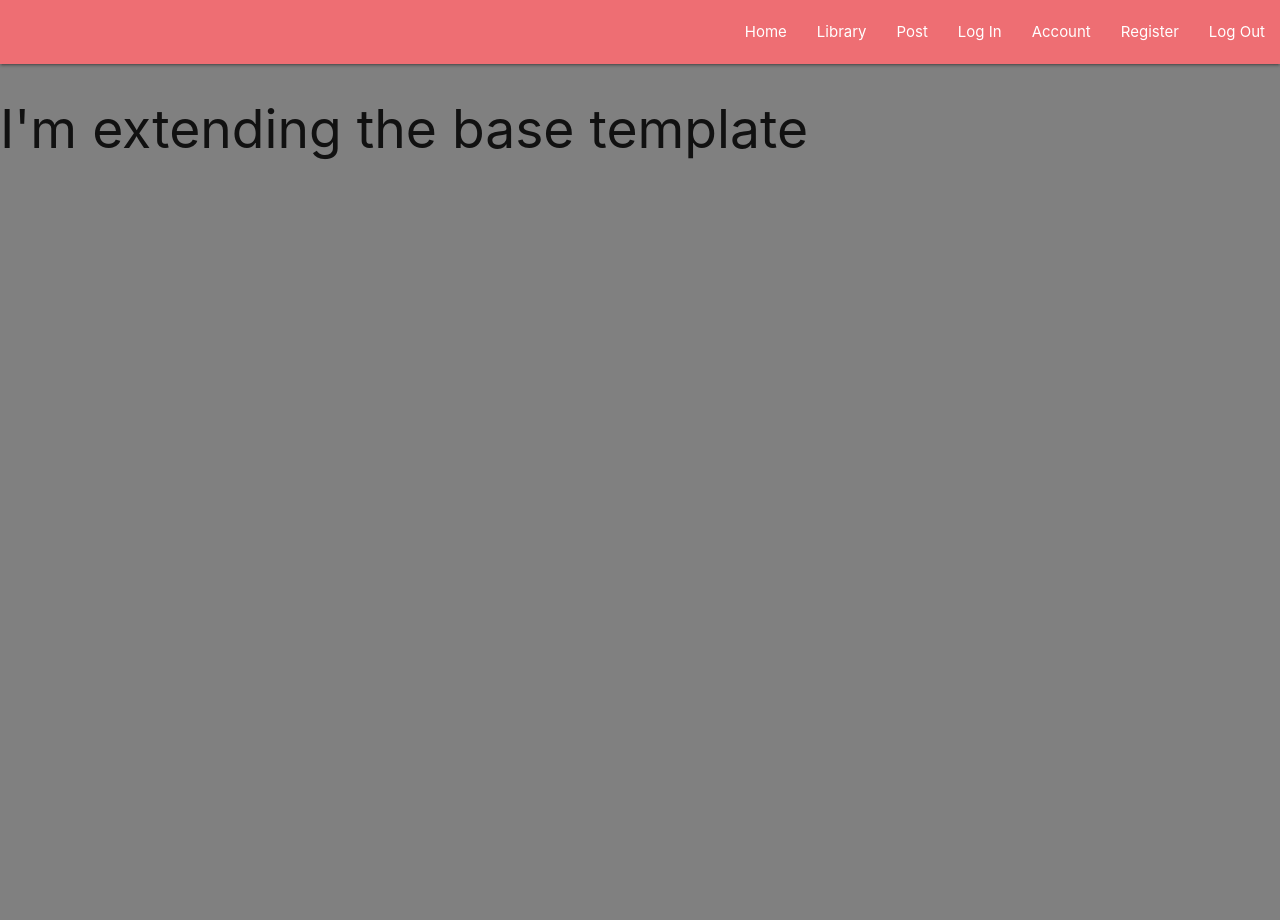
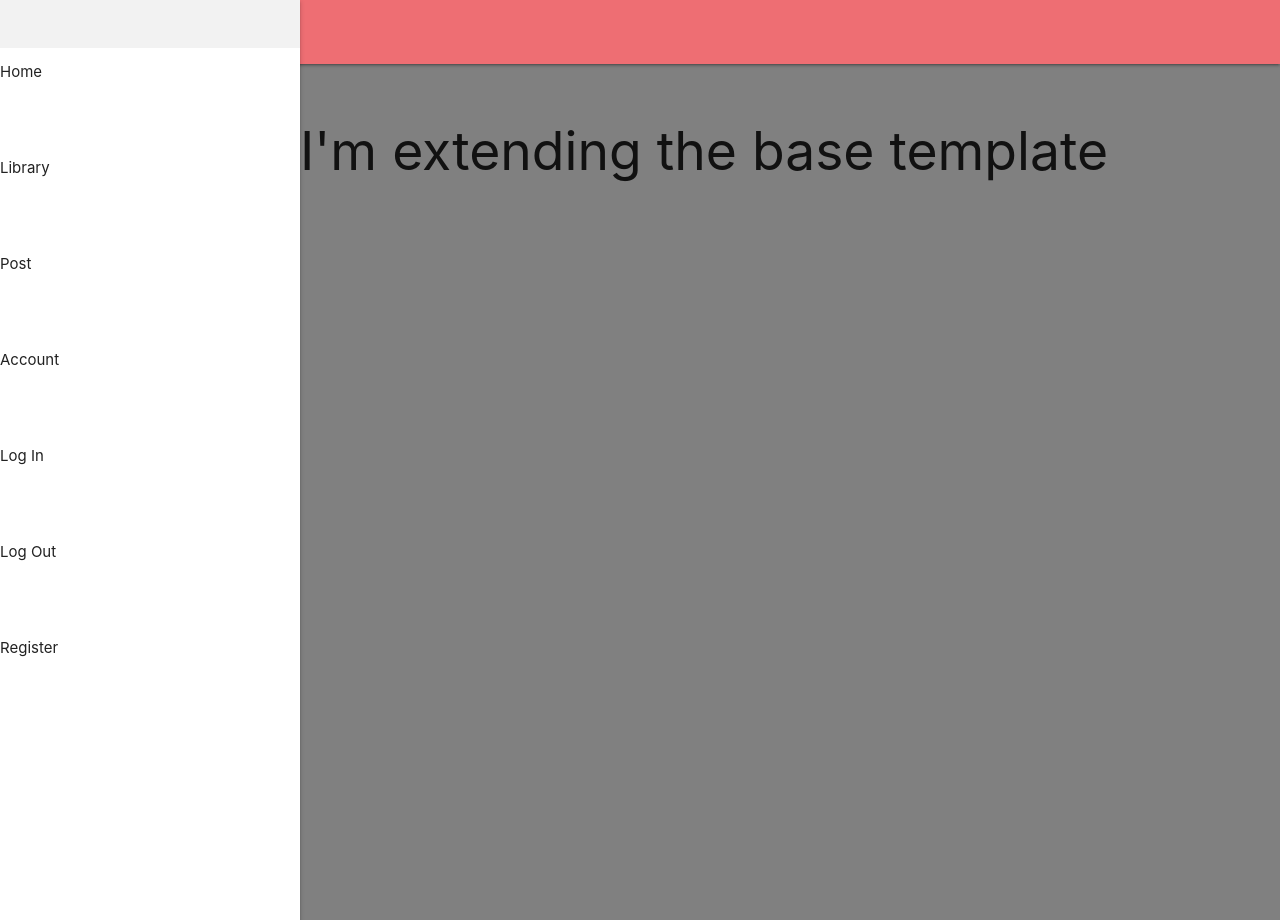
Before and after one commit to SleepyMan93/escro-games, a Flask app: page / in a window 1280 px wide. Run offline with Flask 2, Linux system fonts and the light colour scheme; data that the repository does not hold is empty; some libraries are stand-ins or nearby versions.

Commit message:
Changed styling of nav to fixed sidenav

```diff
--- a/static/css/style.css
+++ b/static/css/style.css
@@ -1,3 +1,14 @@
 body {
     background-color: grey;
 }
+
+
+main, footer {
+    padding-left: 300px;
+  }
+
+  @media only screen and (max-width : 992px) {
+    header, main, footer {
+      padding-left: 0;
+    }
+  }
--- a/templates/base.html
+++ b/templates/base.html
@@ -19,37 +19,24 @@
 <body>
 
     <header>
-        <!-- Top Navbar -->
-        <nav>
-            <div class="nav-wrapper">
-                <a href="#" data-target="mobile-demo" class="sidenav-trigger"><i class="fas fa-bars"></i></a>
-                <ul class="right hide-on-med-and-down">
-                    <li><a href="{{ url_for('show_games') }}">Home</a></li>
-                    <li><a href="#">Library</a></li>
-                    <li><a href="#">Post</a></li>
-                    <li><a href="#">Log In</a></li>
-                    <li><a href="#">Account</a></li>
-                    <li><a href="#">Register</a></li>
-                    <li><a href="#">Log Out</a></li>
-                </ul>
-            </div>
-        </nav>
+        <nav> <!-- navbar content here  --> </nav>
 
-        <!-- Mobile Navbar -->
-        <ul class="sidenav" id="mobile-demo">
-            <li></li>
-            <li><a href="{{ url_for('show_games') }}">Home</a></li>
-            <li><a href="#">Library</a></li>
-            <li><a href="#">Post</a></li>
-            <li><a href="#">Log In</a></li>
-            <li><a href="#">Account</a></li>
-            <li><a href="#">Register</a></li>
-            <li><a href="#">Log Out</a></li>
+        <ul id="slide-out" class="sidenav sidenav-fixed">
+            <li><a href="{{ url_for('show_games') }}"></a>Home</li>
+            <li><a href="#"></a>Library</li>
+            <li><a href="#"></a>Post</li>
+            <li><a href="#"></a>Account</li>
+            <li><a href="#"></a>Log In</li>
+            <li><a href="#"></a>Log Out</li>
+            <li><a href="#"></a>Register</li>
         </ul>
+        <a href="#" data-target="slide-out" class="sidenav-trigger"><i class="material-icons">menu</i></a>
     </header>
 
+    <main>
     {% block content %}
     {% endblock %}
+    </main>
 
 
     <script src="https://code.jquery.com/jquery-3.6.0.min.js"
```
